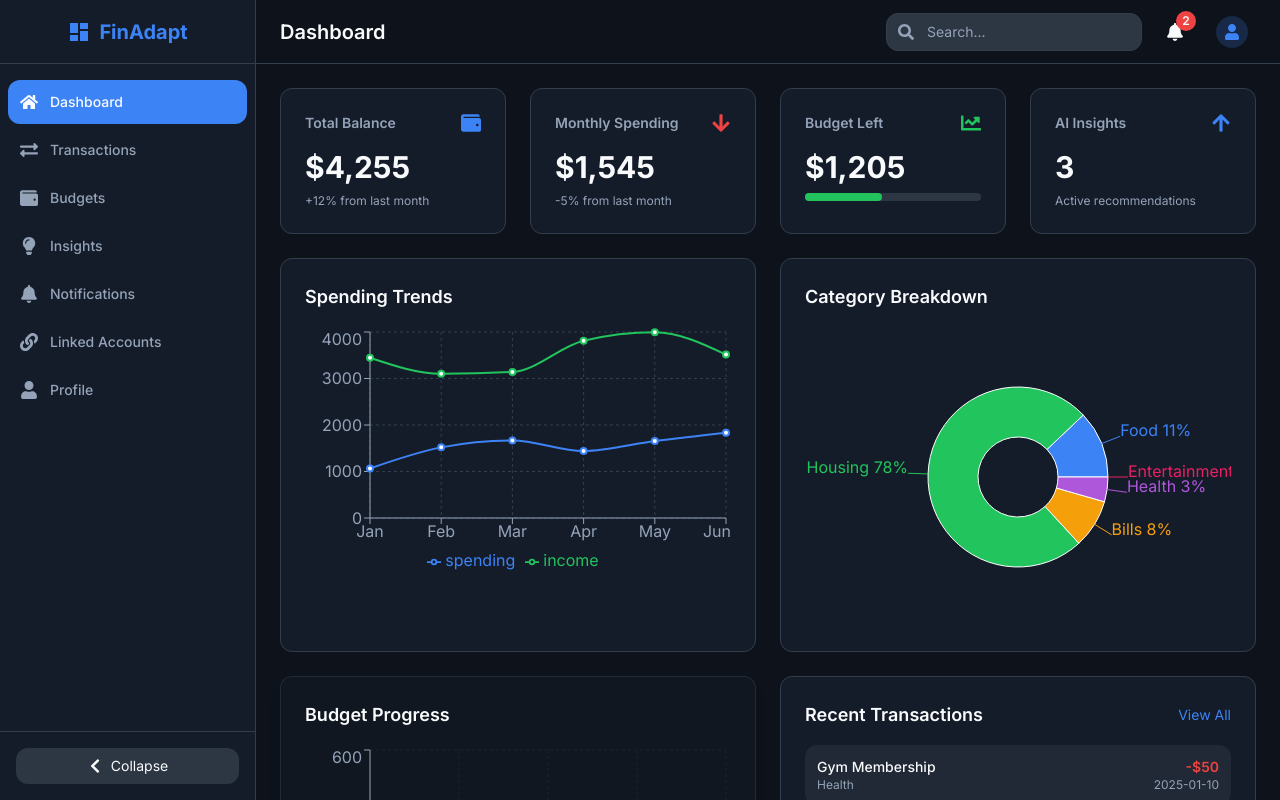
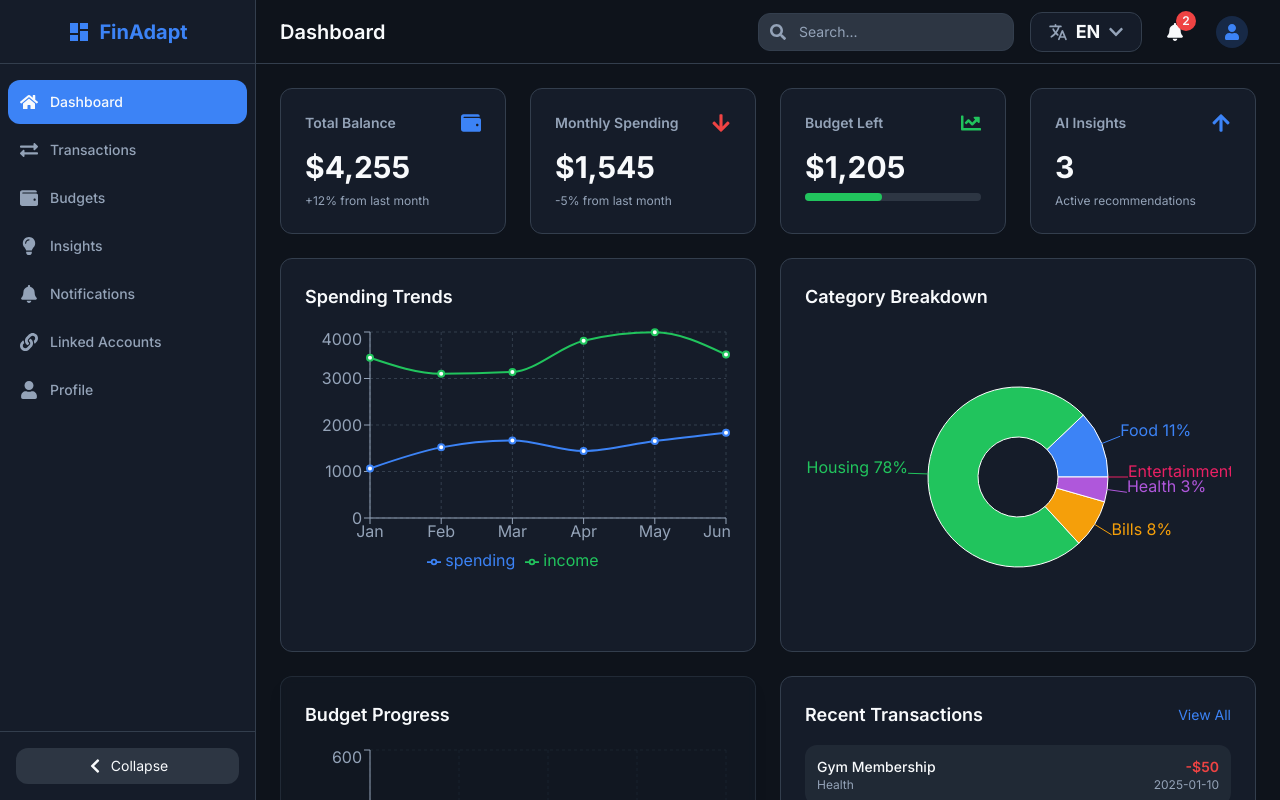
Before and after one commit to Parth-code286/FinAdapt, a React (Vite) app: page /dashboard in a window 1280 px wide. Shown: the top 800 px of the page. Built offline with nearby package versions, Linux system fonts and the light colour scheme; the HTML template or start-up script is replaced by a standard one.

Commit message:
Added Multilingual Feature

```diff
--- a/src/components/Topbar.tsx
+++ b/src/components/Topbar.tsx
@@ -1,9 +1,29 @@
-import { useState, useMemo } from 'react';
+import { useState, useMemo, useRef, useEffect } from 'react';
 import { useLocation, useNavigate } from 'react-router-dom';
-import { FaSearch, FaBell, FaUser, FaSignOutAlt } from 'react-icons/fa';
+import { FaSearch, FaBell, FaUser, FaSignOutAlt, FaChevronDown } from 'react-icons/fa';
+import { IoLanguage } from 'react-icons/io5';
 import { motion, AnimatePresence } from 'framer-motion';
 import { useData } from '@/contexts/DataContext';
 import { useDebounce } from '@/hooks/useDebounce';
+
+// --- Language Selector Data & Type ---
+interface Language {
+  code: string;
+  name: string;
+}
+
+const languages: Language[] = [
+  { code: 'EN', name: 'English' },
+  { code: 'ES', name: 'Español' },
+  { code: 'FR', name: 'Français' },
+  { code: 'DE', name: 'Deutsch' },
+  { code: 'JA', name: '日本語' },
+  { code: 'KO', name: '한국어' },
+  { code: 'HI', name: 'हिन्दी' },
+  { code: 'AR', name: 'العربية' },
+  { code: 'PT', name: 'Português' },
+  { code: 'RU', name: 'Русский' },
+];
 
 export function Topbar() {
   const location = useLocation();
@@ -12,7 +32,36 @@ export function Topbar() {
   const [searchQuery, setSearchQuery] = useState('');
   const [showNotifications, setShowNotifications] = useState(false);
   const [showUserMenu, setShowUserMenu] = useState(false);
+  const [showLanguageMenu, setShowLanguageMenu] = useState(false);
+  const [selectedLanguage, setSelectedLanguage] = useState<Language>(languages[0]);
   const debouncedSearch = useDebounce(searchQuery, 300);
+
+  // Ref for closing dropdowns when clicking outside
+  const notificationsRef = useRef<HTMLDivElement>(null);
+  const userMenuRef = useRef<HTMLDivElement>(null);
+  const languageMenuRef = useRef<HTMLDivElement>(null);
+
+
+  // Custom hook to handle clicks outside of a specific element
+  const useClickOutside = (ref: React.RefObject<HTMLDivElement>, handler: () => void) => {
+    useEffect(() => {
+      const listener = (event: MouseEvent) => {
+        if (!ref.current || ref.current.contains(event.target as Node)) {
+          return;
+        }
+        handler();
+      };
+      document.addEventListener('mousedown', listener);
+      return () => {
+        document.removeEventListener('mousedown', listener);
+      };
+    }, [ref, handler]);
+  };
+
+  useClickOutside(notificationsRef, () => setShowNotifications(false));
+  useClickOutside(userMenuRef, () => setShowUserMenu(false));
+  useClickOutside(languageMenuRef, () => setShowLanguageMenu(false));
+
 
   const pageTitle = useMemo(() => {
     const path = location.pathname.replace('/', '');
@@ -31,6 +80,11 @@ export function Topbar() {
     () => state.notifications.slice(0, 5),
     [state.notifications]
   );
+
+  const handleLanguageSelect = (lang: Language) => {
+    setSelectedLanguage(lang);
+    setShowLanguageMenu(false);
+  };
 
   return (
     <header className="sticky top-0 z-30 h-16 bg-background border-b border-border flex items-center justify-between px-6">
@@ -51,8 +105,43 @@ export function Topbar() {
           />
         </div>
 
+        {/* Language Selector */}
+        <div ref={languageMenuRef} className="relative">
+          <button
+            type="button"
+            onClick={() => setShowLanguageMenu(!showLanguageMenu)}
+            className="flex items-center justify-center gap-2 w-28 h-10 bg-card border border-border rounded-lg shadow-sm px-4 py-2 text-sm font-medium text-foreground hover:bg-secondary transition-colors"
+          >
+            <IoLanguage className="h-5 w-5 text-muted-foreground" />
+            <span className="font-bold text-lg">{selectedLanguage.code}</span>
+            <FaChevronDown className={`h-4 w-4 text-muted-foreground transform transition-transform duration-300 ${showLanguageMenu ? 'rotate-180' : ''}`} />
+          </button>
+          <AnimatePresence>
+            {showLanguageMenu && (
+              <motion.ul
+                initial={{ opacity: 0, y: -10 }}
+                animate={{ opacity: 1, y: 0 }}
+                exit={{ opacity: 0, y: -10 }}
+                transition={{ duration: 0.2 }}
+                className="origin-top-right absolute right-0 mt-2 w-48 rounded-md shadow-lg bg-card ring-1 ring-border z-50 overflow-hidden"
+              >
+                {languages.map((lang) => (
+                  <li
+                    key={lang.code}
+                    onClick={() => handleLanguageSelect(lang)}
+                    className="flex justify-between items-center px-4 py-2 text-sm text-foreground hover:bg-secondary cursor-pointer"
+                  >
+                    {lang.name}
+                    {selectedLanguage.code === lang.code && <span className="text-primary font-bold">✓</span>}
+                  </li>
+                ))}
+              </motion.ul>
+            )}
+          </AnimatePresence>
+        </div>
+
         {/* Notifications */}
-        <div className="relative">
+        <div ref={notificationsRef} className="relative">
           <button
             onClick={() => setShowNotifications(!showNotifications)}
             className="relative p-2 rounded-lg hover:bg-secondary transition-colors"
@@ -64,7 +153,6 @@ export function Topbar() {
               </span>
             )}
           </button>
-
           <AnimatePresence>
             {showNotifications && (
               <motion.div
@@ -76,16 +164,14 @@ export function Topbar() {
                 <div className="p-4 border-b border-border">
                   <h3 className="font-semibold text-foreground">Notifications</h3>
                 </div>
-                <div className="max-h-96 overflow-y-auto scrollbar-thin">
+                <div className="max-h-96 overflow-y-auto">
                   {recentNotifications.length === 0 ? (
                     <p className="p-4 text-sm text-muted-foreground text-center">No notifications</p>
                   ) : (
                     recentNotifications.map((notif) => (
                       <div
                         key={notif.id}
-                        className={`p-4 border-b border-border last:border-0 hover:bg-secondary/50 transition-colors cursor-pointer ${
-                          !notif.read ? 'bg-primary/5' : ''
-                        }`}
+                        className={`p-4 border-b border-border last:border-0 hover:bg-secondary/50 transition-colors cursor-pointer ${!notif.read ? 'bg-primary/5' : ''}`}
                         onClick={() => navigate('/notifications')}
                       >
                         <p className="text-sm text-foreground">{notif.message}</p>
@@ -95,13 +181,7 @@ export function Topbar() {
                   )}
                 </div>
                 <div className="p-3 border-t border-border text-center">
-                  <button
-                    onClick={() => {
-                      navigate('/notifications');
-                      setShowNotifications(false);
-                    }}
-                    className="text-sm text-primary hover:underline"
-                  >
+                  <button onClick={() => { navigate('/notifications'); setShowNotifications(false); }} className="text-sm text-primary hover:underline">
                     View All
                   </button>
                 </div>
@@ -111,7 +191,7 @@ export function Topbar() {
         </div>
 
         {/* User Menu */}
-        <div className="relative">
+        <div ref={userMenuRef} className="relative">
           <button
             onClick={() => setShowUserMenu(!showUserMenu)}
             className="flex items-center gap-2 p-2 rounded-lg hover:bg-secondary transition-colors"
@@ -120,7 +200,6 @@ export function Topbar() {
               <FaUser className="text-primary" />
             </div>
           </button>
-
           <AnimatePresence>
             {showUserMenu && (
               <motion.div
@@ -133,19 +212,10 @@ export function Topbar() {
                   <p className="font-medium text-sm text-foreground">{state.profile.fullName}</p>
                   <p className="text-xs text-muted-foreground">{state.profile.email}</p>
                 </div>
-                <button
-                  onClick={() => {
-                    navigate('/profile');
-                    setShowUserMenu(false);
-                  }}
-                  className="w-full flex items-center gap-2 px-4 py-2 text-sm text-foreground hover:bg-secondary transition-colors"
-                >
+                <button onClick={() => { navigate('/profile'); setShowUserMenu(false); }} className="w-full flex items-center gap-2 px-4 py-2 text-sm text-foreground hover:bg-secondary transition-colors">
                   <FaUser /> Profile
                 </button>
-                <button
-                  onClick={() => navigate('/')}
-                  className="w-full flex items-center gap-2 px-4 py-2 text-sm text-foreground hover:bg-secondary transition-colors border-t border-border"
-                >
+                <button onClick={() => navigate('/')} className="w-full flex items-center gap-2 px-4 py-2 text-sm text-foreground hover:bg-secondary transition-colors border-t border-border">
                   <FaSignOutAlt /> Logout
                 </button>
               </motion.div>
```
